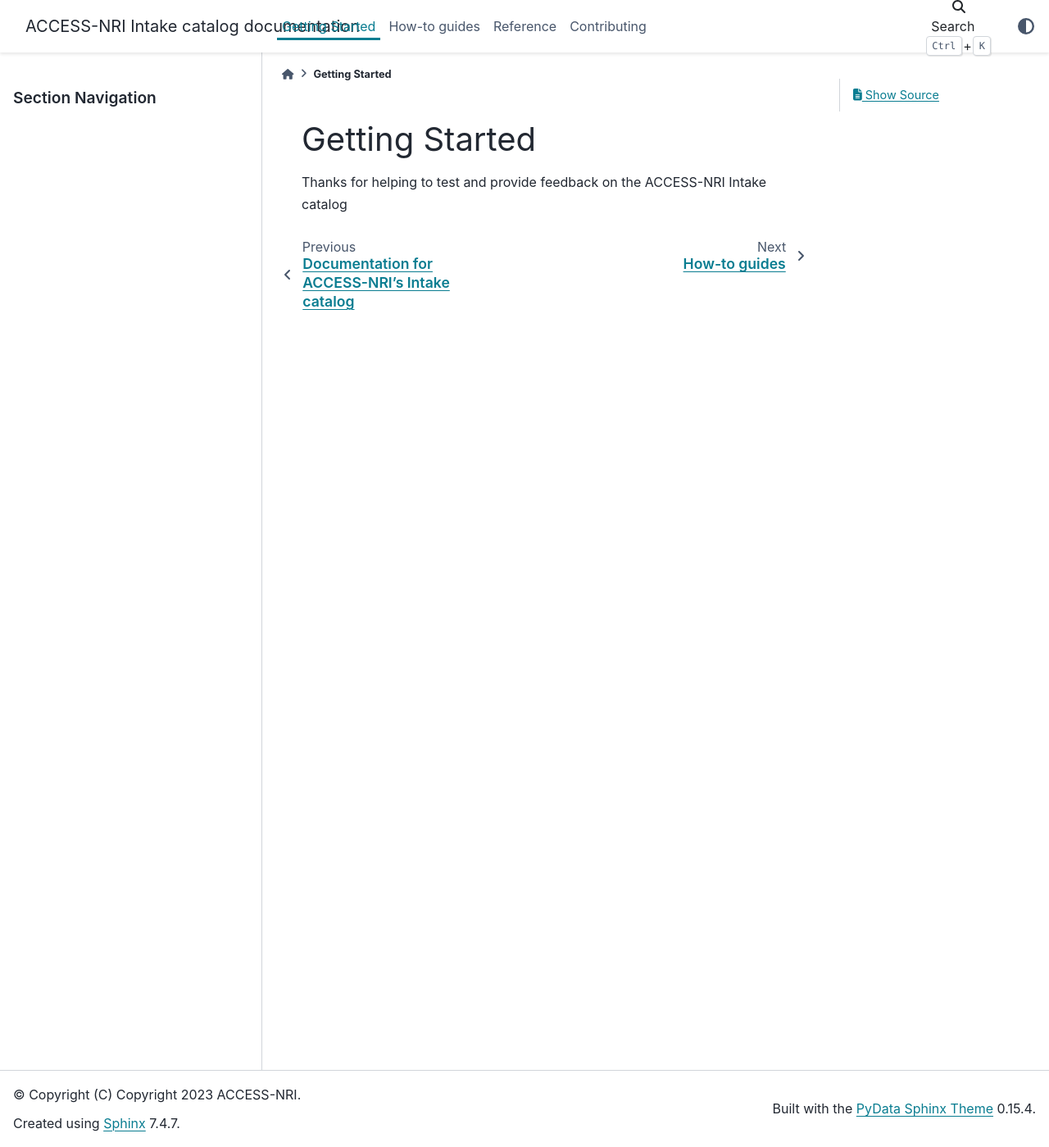
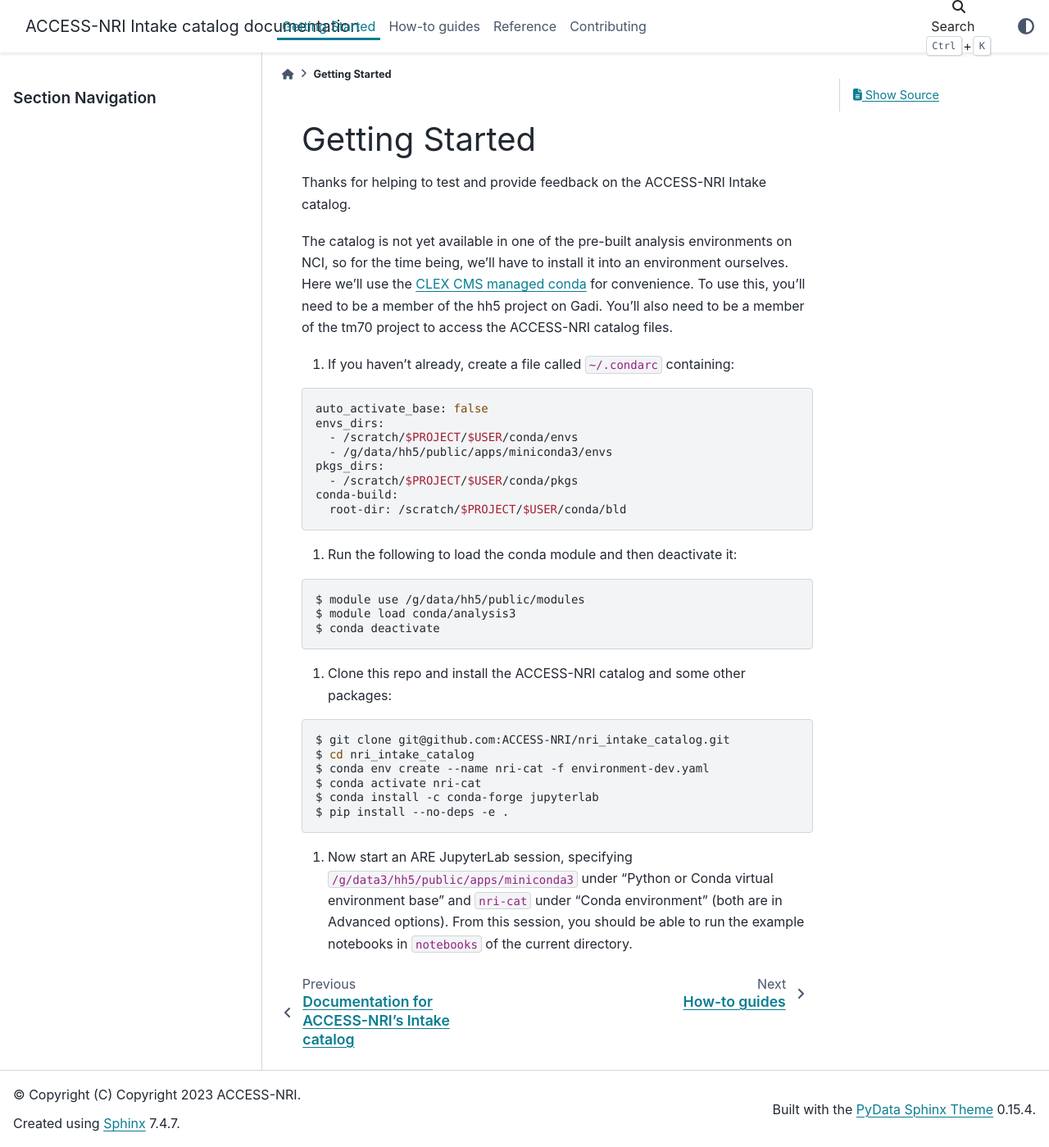
Before and after one commit to ACCESS-NRI/access-nri-intake-catalog, a Sphinx documentation site: the page built from docs/getting_started/index.rst, in a window 1280 px wide and 1399 px high. Shown: the whole window at 82% size. Built offline with Sphinx 7.4.7 and the PyData theme 0.15.4, drawn with Linux system fonts in a browser that asks for light colours; pages that are not in the unit, such as notebooks, are missing from menus.

Commit message:
add installation guide

```diff
--- a/docs/getting_started/index.rst
+++ b/docs/getting_started/index.rst
@@ -3,4 +3,40 @@
 Getting Started
 ===============
 
-Thanks for helping to test and provide feedback on the ACCESS-NRI Intake catalog
+Thanks for helping to test and provide feedback on the ACCESS-NRI Intake catalog.
+
+The catalog is not yet available in one of the pre-built analysis environments on NCI, so for the time being, we'll have to install it into an environment ourselves. Here we'll use the `CLEX CMS managed conda <http://climate-cms.wikis.unsw.edu.au/Conda>`_ for convenience. To use this, you'll need to be a member of the hh5 project on Gadi. You'll also need to be a member of the tm70 project to access the ACCESS-NRI catalog files.
+
+#. If you haven't already, create a file called :code:`~/.condarc` containing:
+
+.. code-block:: bash
+
+    auto_activate_base: false
+    envs_dirs:
+      - /scratch/$PROJECT/$USER/conda/envs
+      - /g/data/hh5/public/apps/miniconda3/envs
+    pkgs_dirs:
+      - /scratch/$PROJECT/$USER/conda/pkgs
+    conda-build:
+      root-dir: /scratch/$PROJECT/$USER/conda/bld
+
+#. Run the following to load the conda module and then deactivate it:
+
+.. code-block:: bash
+
+    $ module use /g/data/hh5/public/modules
+    $ module load conda/analysis3
+    $ conda deactivate
+
+#. Clone this repo and install the ACCESS-NRI catalog and some other packages:
+
+.. code-block:: bash
+
+    $ git clone git@github.com:ACCESS-NRI/nri_intake_catalog.git
+    $ cd nri_intake_catalog
+    $ conda env create --name nri-cat -f environment-dev.yaml
+    $ conda activate nri-cat
+    $ conda install -c conda-forge jupyterlab
+    $ pip install --no-deps -e .
+
+#. Now start an ARE JupyterLab session, specifying :code:`/g/data3/hh5/public/apps/miniconda3` under "Python or Conda virtual environment base" and :code:`nri-cat` under "Conda environment" (both are in Advanced options). From this session, you should be able to run the example notebooks in :code:`notebooks` of the current directory.
--- a/docs/index.rst
+++ b/docs/index.rst
@@ -32,7 +32,7 @@
 
     +++
 
-    .. link-button:: Get_started
+    .. link-button:: Getting_started
             :type: ref
             :text: To get started
             :classes: btn-block btn-secondary stretched-link
@@ -47,7 +47,7 @@
 
     +++
 
-    .. link-button:: Howtos
+    .. link-button:: How_tos
             :type: ref
             :text: To selection of how-to guides
             :classes: btn-block btn-secondary stretched-link
```
Also changed, not shown: README.md (+2 -6 lines), 1 other file.
